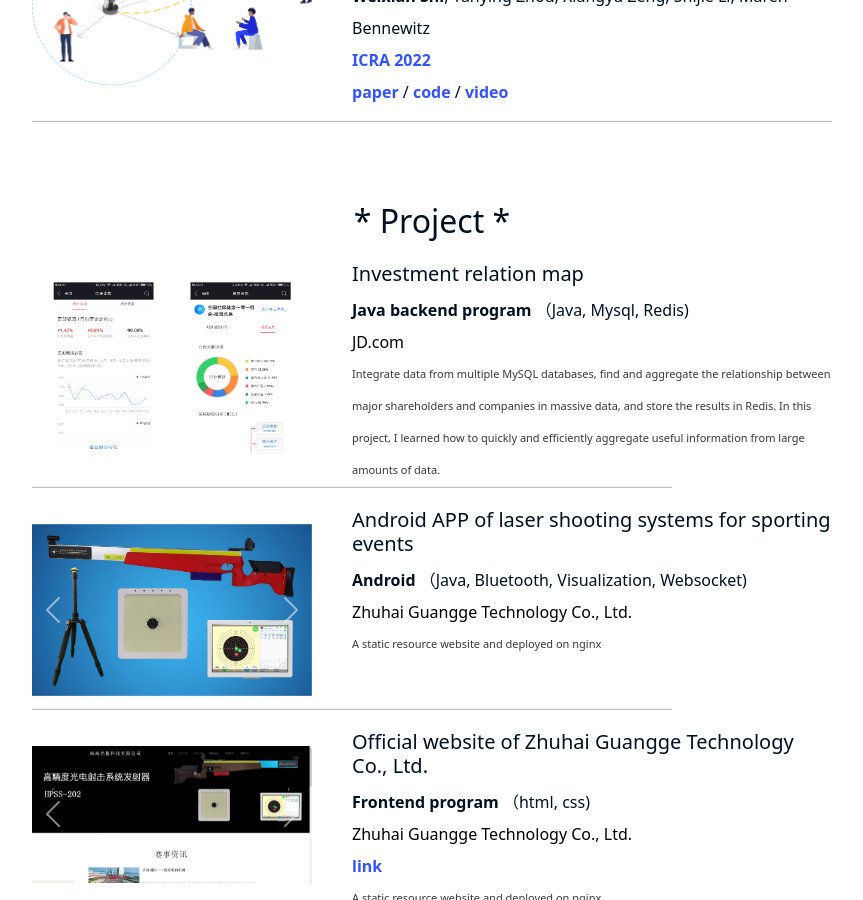
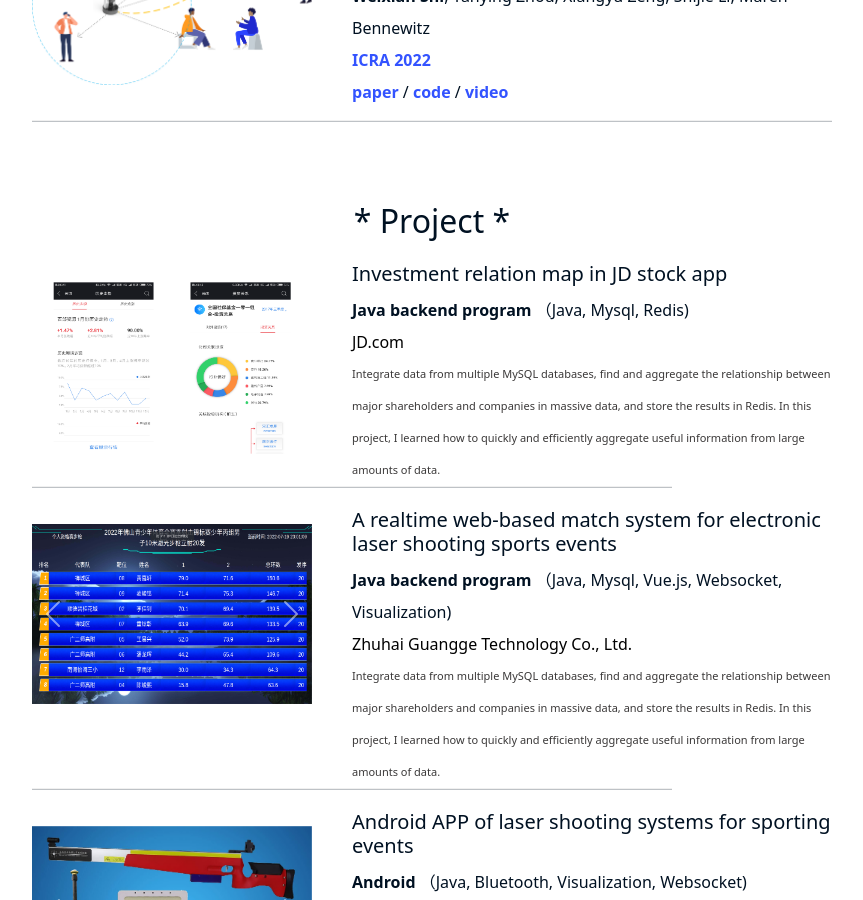
Before and after one commit to weixians/weixians.github.io, a Jekyll site: the page built from about_me.html, in a window 1280 px wide and 900 px high, scrolled down 1435 px. Shown: the whole window, without its empty margins (208-1071 px from the left). Built offline with Jekyll 4.4.1, drawn with Linux system fonts in a browser that asks for light colours.

Commit message:
change content

```diff
--- a/about_me.html
+++ b/about_me.html
@@ -179,9 +179,48 @@ subtitle:
             </div>
         </div>
         <div class="project-item-content">
-            <h5 style="text-align: left">Investment relation map</h5>
+            <h5 style="text-align: left">Investment relation map in JD stock app</h5>
             <p><b>Java backend program</b> （Java, Mysql, Redis)</p>
             <p class="company">JD.com</p>
+            <p class="description">Integrate data from multiple MySQL databases, find and aggregate the relationship
+                between major shareholders and companies in massive data, and store the results in Redis.
+                In this project, I learned how to quickly and efficiently aggregate useful information from large
+                amounts of data.</p>
+        </div>
+    </div>
+    <hr class="solid item-divider"/>
+
+    <div style="height:180px;text-align: left">
+        <div class="project-item-img">
+            <div id="gameSystemCarousel" class="carousel slide" data-bs-ride="carousel">
+                <div class="carousel-inner">
+                    <div class="carousel-item active">
+                        <img src="/assets/img/project/gamesystem1.png" class="d-block w-100 vertical"
+                             alt=".">
+                    </div>
+                    <div class="carousel-item">
+                        <img src="/assets/img/project/gamesystem2.png" class="d-block w-100 vertical"
+                             alt=".">
+                    </div>
+                    <div class="carousel-item">
+                        <img src="/assets/img/project/gamesystem3.png" class="d-block w-100 vertical"
+                             alt=".">
+                    </div>
+                </div>
+                <a class="carousel-control-prev" href="#gameSystemCarousel" role="button" data-bs-slide="prev">
+                    <span class="carousel-control-prev-icon" aria-hidden="true"></span>
+                    <span class="visually-hidden">Previous</span>
+                </a>
+                <a class="carousel-control-next" href="#gameSystemCarousel" role="button" data-bs-slide="next">
+                    <span class="carousel-control-next-icon" aria-hidden="true"></span>
+                    <span class="visually-hidden">Next</span>
+                </a>
+            </div>
+        </div>
+        <div class="project-item-content">
+            <h5 style="text-align: left">A realtime web-based match system for electronic laser shooting sports events</h5>
+            <p><b>Java backend program</b> （Java, Mysql, Vue.js, Websocket, Visualization)</p>
+            <p class="company">Zhuhai Guangge Technology Co., Ltd.</p>
             <p class="description">Integrate data from multiple MySQL databases, find and aggregate the relationship
                 between major shareholders and companies in massive data, and store the results in Redis.
                 In this project, I learned how to quickly and efficiently aggregate useful information from large
```
